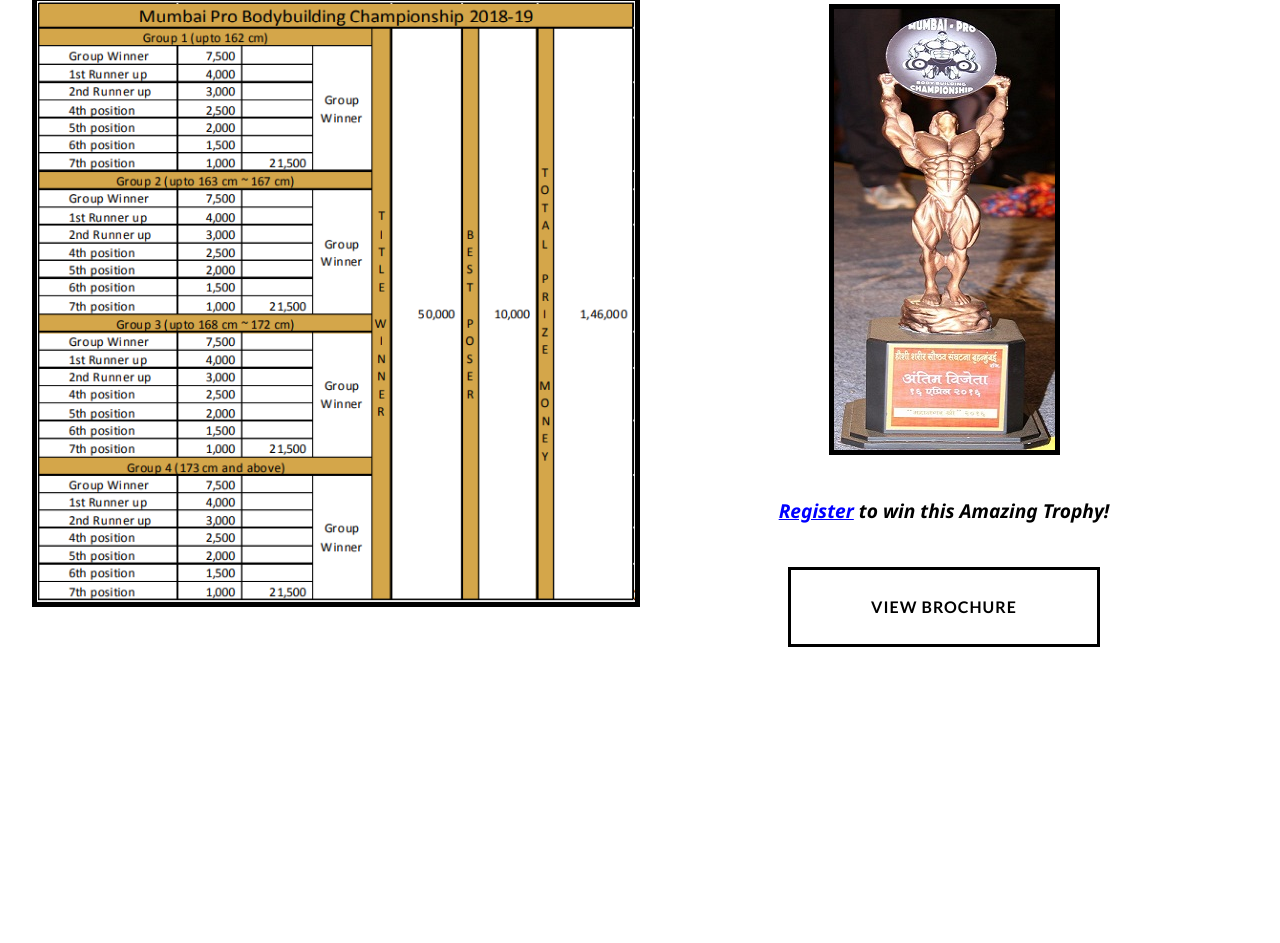
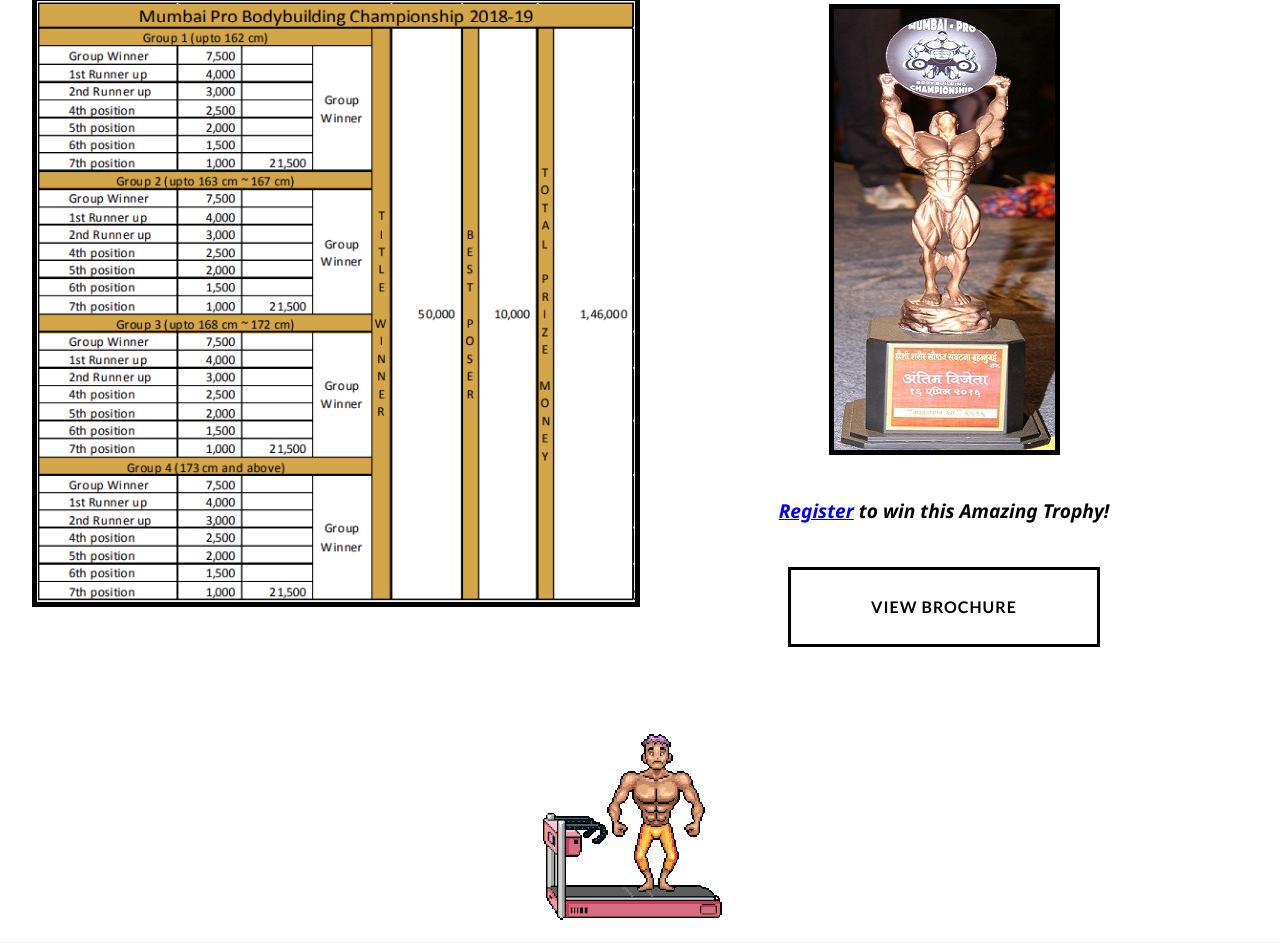
Before and after one commit to AniketRaj314/Work, a plain HTML site: page index.html in a window 1280 px wide. Shown: the part 925-1868 px from the top of the page. Before the commit the page ends 1635 px from the top, so only its background shows below. Drawn offline with nearby package versions, Linux system fonts and the light colour scheme; some packages are replaced by stand-ins of ours; a web font is replaced by a local one.

Commit message:
Added gif

```diff
--- a/index.html
+++ b/index.html
@@ -113,6 +113,11 @@
                 </a>
               </div>
       </div>
+      <div class = "w3-container gif w3-center">
+        <img src="images/bodygif.gif">
+      </div>
+      <hr>
+
   <script type="text/javascript" src="js/aos.js"></script>
   <script src="js/homepage.js"></script>
   <script type="text/javascript" src="js/jquery.min.js"></script>
```
Also changed, not shown: css/homepage.css (line endings or trailing spaces), images/bodygif.gif (added).
